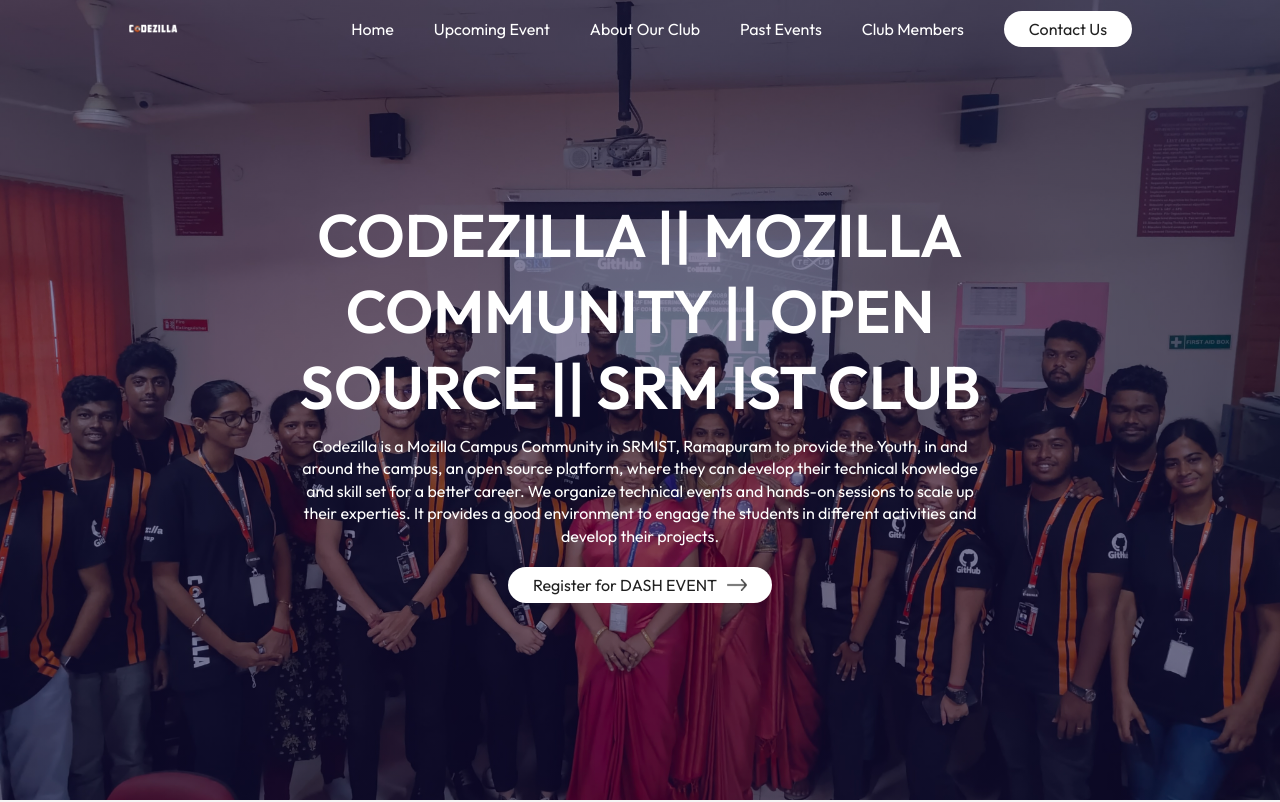
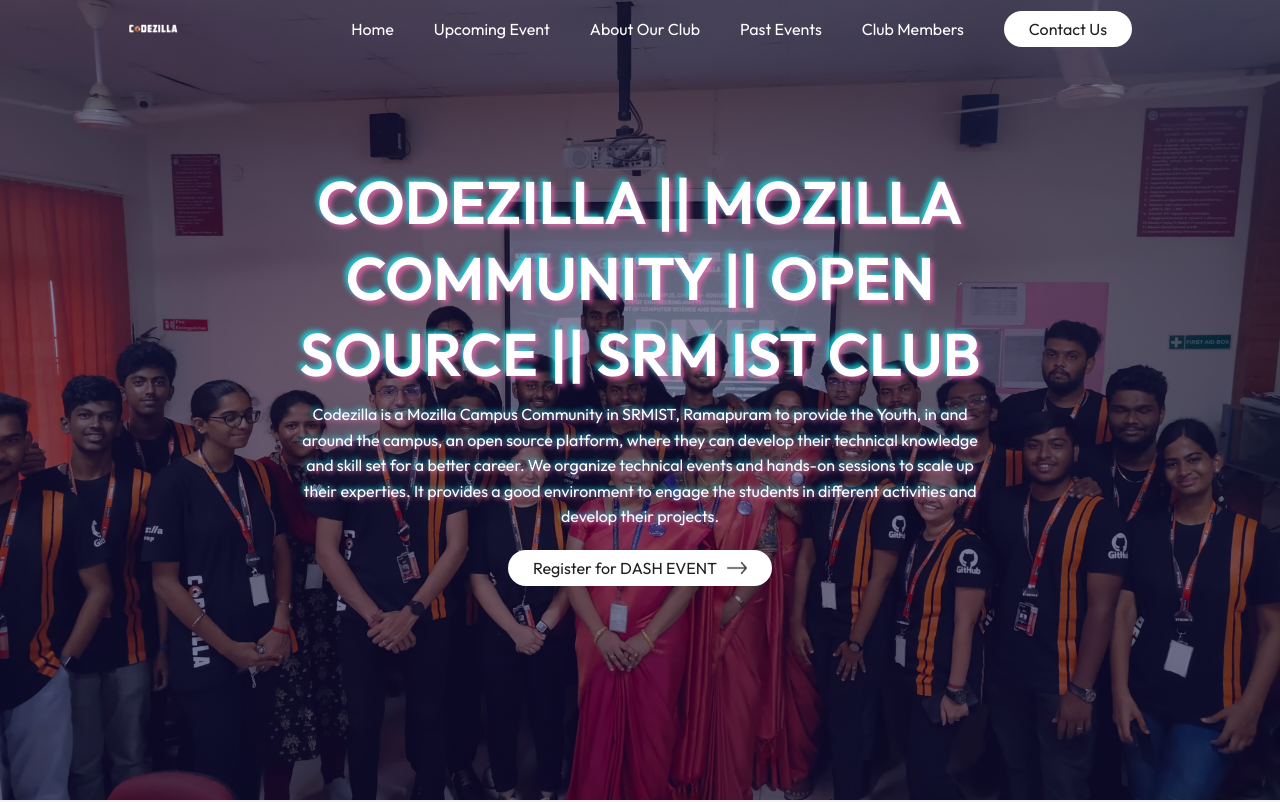
Before and after one commit to Sahilll94/Codezilla, a React (Vite) app: page / in a window 1280 px wide. Shown: the top 802 px of the page. Built offline with nearby package versions, Linux system fonts and the light colour scheme.

Commit message:
added all the files

```diff
--- a/src/Components/Hero/Hero.css
+++ b/src/Components/Hero/Hero.css
@@ -8,23 +8,29 @@
     display: flex;
     align-items: center;
     justify-content: center;
-
+    padding-top: 20px;
+    padding-bottom: 20px;
 }
 
 .hero-text{
     text-align: center;
     max-width: 800px;
+    margin-top: -50px;
 }
 
 .hero-text h1{
     font-size: 60px;
     font-weight: 600;
+    color: #fff; /* Base color */
+    text-shadow: 3px 3px 5px rgba(255, 105, 180, 0.7), -3px -3px 5px rgba(0, 255, 255, 0.7); /* Mixture of colors */
 }
 
 .hero-text p{
     max-width: 700px;
     margin: 10px auto 20px;
-    line-height: 1.4;
+    line-height: 1.6;
+    color: #fff; /* Base color */
+    text-shadow: 2px 2px 4px rgba(255, 105, 180, 0.7), -2px -2px 4px rgba(0, 255, 255, 0.7); /* Mixture of colors */
 }
 
 /* media */
```
